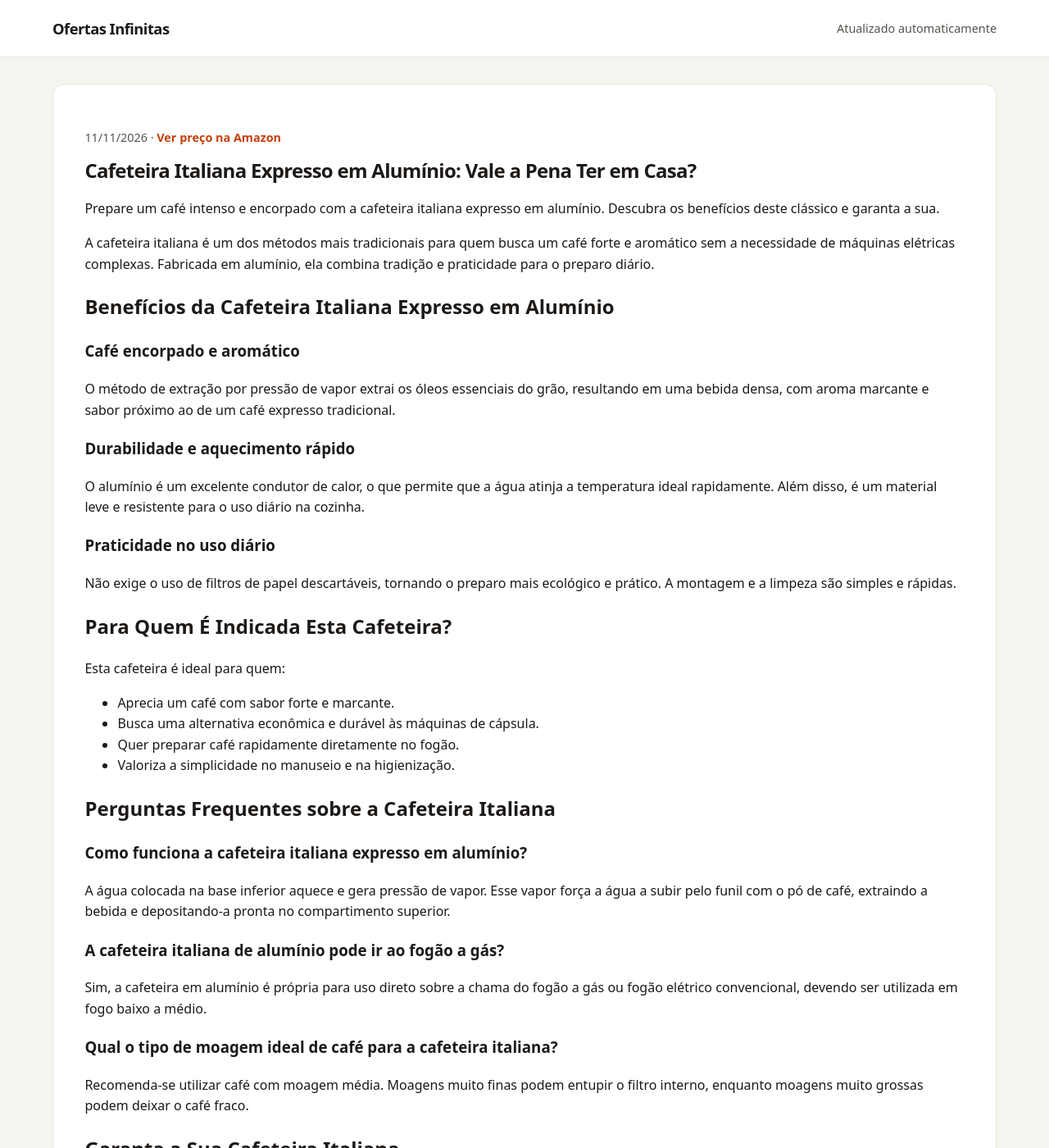
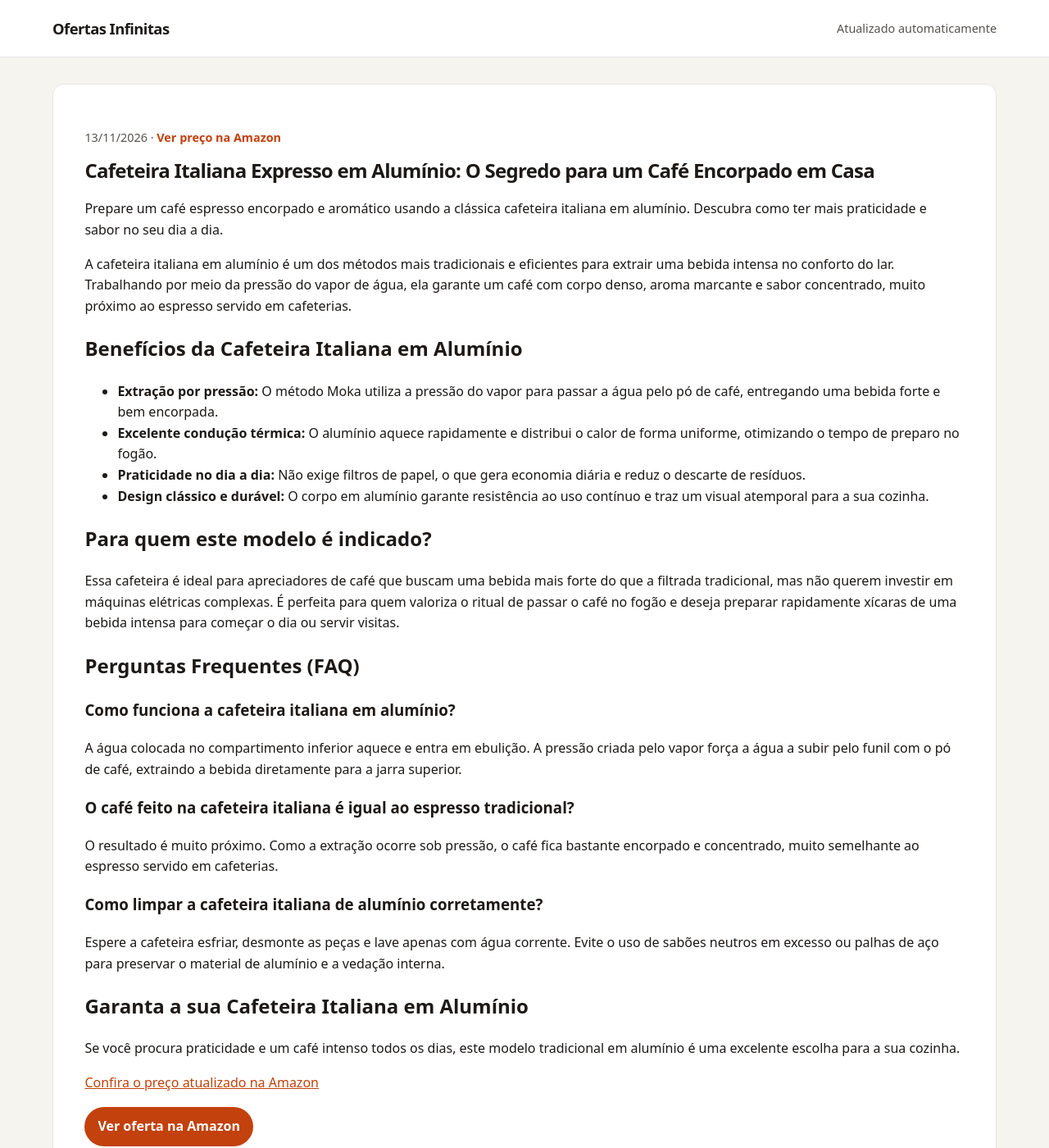
Before and after one commit to Monuver/afiliado, a Jekyll site: the page built from _posts/2026-08-18-cafeteira-italiana-expresso-aluminio-xicaras-b08b79hyvc.md, in a window 1280 px wide and 1400 px high. Shown: the whole window at 82% size. Built offline with Jekyll 4.4.1, drawn with Linux system fonts in a browser that asks for light colours; some of the changed text lies outside the part shown.

```diff
--- a/_posts/2026-08-18-cafeteira-italiana-expresso-aluminio-xicaras-b08b79hyvc.md
+++ b/_posts/2026-08-18-cafeteira-italiana-expresso-aluminio-xicaras-b08b79hyvc.md
@@ -1,8 +1,8 @@
 ---
 layout: post
-title: 'Cafeteira Italiana Expresso em Alumínio: Vale a Pena Ter em Casa?'
-description: Prepare um café intenso e encorpado com a cafeteira italiana expresso em alumínio. Descubra os benefícios deste clássico e garanta a sua.
-date: 2026-11-11 12:54:51 -0300
+title: 'Cafeteira Italiana Expresso em Alumínio: O Segredo para um Café Encorpado em Casa'
+description: Prepare um café espresso encorpado e aromático usando a clássica cafeteira italiana em alumínio. Descubra como ter mais praticidade e sabor no seu dia...
+date: 2026-11-13 13:06:13 -0300
 categories:
 - ofertas
 image: ''
@@ -10,44 +10,36 @@ preco: Ver preço na Amazon
 affiliate_url: https://amzn.to/4x2LESM
 ---
 
-# Cafeteira Italiana Expresso em Alumínio: Vale a Pena Ter em Casa?
+# Cafeteira Italiana Expresso em Alumínio: O Segredo para um Café Encorpado em Casa
 
-Prepare um café intenso e encorpado com a cafeteira italiana expresso em alumínio. Descubra os benefícios deste clássico e garanta a sua.
+Prepare um café espresso encorpado e aromático usando a clássica cafeteira italiana em alumínio. Descubra como ter mais praticidade e sabor no seu dia a dia.
 
-A cafeteira italiana é um dos métodos mais tradicionais para quem busca um café forte e aromático sem a necessidade de máquinas elétricas complexas. Fabricada em alumínio, ela combina tradição e praticidade para o preparo diário.
+A cafeteira italiana em alumínio é um dos métodos mais tradicionais e eficientes para extrair uma bebida intensa no conforto do lar. Trabalhando por meio da pressão do vapor de água, ela garante um café com corpo denso, aroma marcante e sabor concentrado, muito próximo ao espresso servido em cafeterias.
 
-## Benefícios da Cafeteira Italiana Expresso em Alumínio
+## Benefícios da Cafeteira Italiana em Alumínio
 
-### Café encorpado e aromático
-O método de extração por pressão de vapor extrai os óleos essenciais do grão, resultando em uma bebida densa, com aroma marcante e sabor próximo ao de um café expresso tradicional.
+* **Extração por pressão:** O método Moka utiliza a pressão do vapor para passar a água pelo pó de café, entregando uma bebida forte e bem encorpada.
+* **Excelente condução térmica:** O alumínio aquece rapidamente e distribui o calor de forma uniforme, otimizando o tempo de preparo no fogão.
+* **Praticidade no dia a dia:** Não exige filtros de papel, o que gera economia diária e reduz o descarte de resíduos.
+* **Design clássico e durável:** O corpo em alumínio garante resistência ao uso contínuo e traz um visual atemporal para a sua cozinha.
 
-### Durabilidade e aquecimento rápido
-O alumínio é um excelente condutor de calor, o que permite que a água atinja a temperatura ideal rapidamente. Além disso, é um material leve e resistente para o uso diário na cozinha.
+## Para quem este modelo é indicado?
 
-### Praticidade no uso diário
-Não exige o uso de filtros de papel descartáveis, tornando o preparo mais ecológico e prático. A montagem e a limpeza são simples e rápidas.
+Essa cafeteira é ideal para apreciadores de café que buscam uma bebida mais forte do que a filtrada tradicional, mas não querem investir em máquinas elétricas complexas. É perfeita para quem valoriza o ritual de passar o café no fogão e deseja preparar rapidamente xícaras de uma bebida intensa para começar o dia ou servir visitas.
 
-## Para Quem É Indicada Esta Cafeteira?
+## Perguntas Frequentes (FAQ)
 
-Esta cafeteira é ideal para quem:
-* Aprecia um café com sabor forte e marcante.
-* Busca uma alternativa econômica e durável às máquinas de cápsula.
-* Quer preparar café rapidamente diretamente no fogão.
-* Valoriza a simplicidade no manuseio e na higienização.
+### Como funciona a cafeteira italiana em alumínio?
+A água colocada no compartimento inferior aquece e entra em ebulição. A pressão criada pelo vapor força a água a subir pelo funil com o pó de café, extraindo a bebida diretamente para a jarra superior.
 
-## Perguntas Frequentes sobre a Cafeteira Italiana
+### O café feito na cafeteira italiana é igual ao espresso tradicional?
+O resultado é muito próximo. Como a extração ocorre sob pressão, o café fica bastante encorpado e concentrado, muito semelhante ao espresso servido em cafeterias.
 
-### Como funciona a cafeteira italiana expresso em alumínio?
-A água colocada na base inferior aquece e gera pressão de vapor. Esse vapor força a água a subir pelo funil com o pó de café, extraindo a bebida e depositando-a pronta no compartimento superior.
+### Como limpar a cafeteira italiana de alumínio corretamente?
+Espere a cafeteira esfriar, desmonte as peças e lave apenas com água corrente. Evite o uso de sabões neutros em excesso ou palhas de aço para preservar o material de alumínio e a vedação interna.
 
-### A cafeteira italiana de alumínio pode ir ao fogão a gás?
-Sim, a cafeteira em alumínio é própria para uso direto sobre a chama do fogão a gás ou fogão elétrico convencional, devendo ser utilizada em fogo baixo a médio.
+## Garanta a sua Cafeteira Italiana em Alumínio
 
-### Qual o tipo de moagem ideal de café para a cafeteira italiana?
-Recomenda-se utilizar café com moagem média. Moagens muito finas podem entupir o filtro interno, enquanto moagens muito grossas podem deixar o café fraco.
-
-## Garanta a Sua Cafeteira Italiana
-
-Se você busca uma forma prática de preparar um café saboroso e marcante diariamente, este modelo em alumínio é uma excelente escolha para a sua cozinha.
+Se você procura praticidade e um café intenso todos os dias, este modelo tradicional em alumínio é uma excelente escolha para a sua cozinha.
 
 [Confira o preço atualizado na Amazon](https://amzn.to/4x2LESM)
```
Also changed, not shown: _posts/2026-08-19-cadeira-escritorio-presidente-duoffice-du500a-b09vnbcfdj.md (+23 -21 lines), _posts/2026-08-19-flexiveis-cotonete-bastonetes-bellacotton-150unidades-b0cx9wkp1b.md (+21 -25 lines), _posts/2026-08-19-shampoo-clorexidina-seborreia-queda-500ml-b09l9qkmd1.md (+23 -21 lines).
